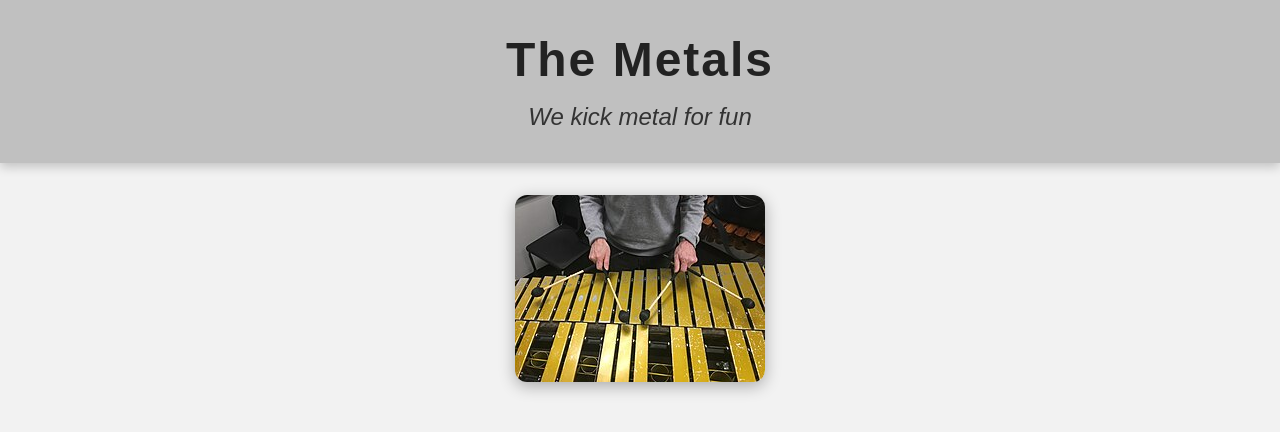
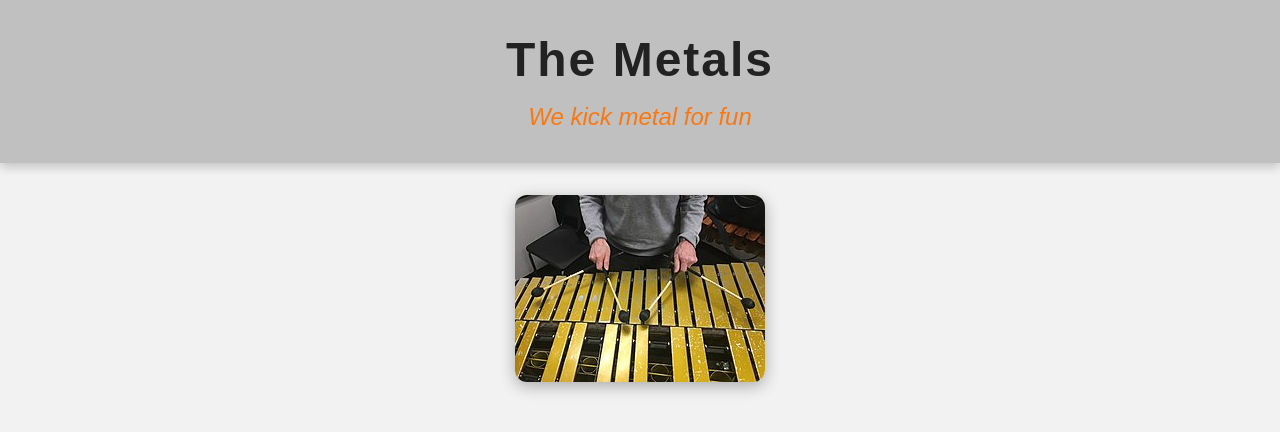
Before and after one commit to MattGitFR/The-vibes, a plain HTML site: page index.html in a window 1280 px wide. Drawn offline with Linux system fonts and the light colour scheme.

Commit message:
Update index.html

```diff
--- a/index.html
+++ b/index.html
@@ -29,7 +29,7 @@
       margin-top: 1rem;
       font-size: 1.5rem;
       font-style: italic;
-      color: #333;
+      color: #f97812;
     }
 
     .vibe-photo {
```
